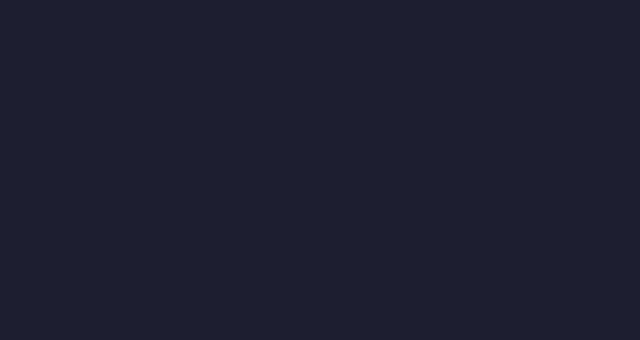
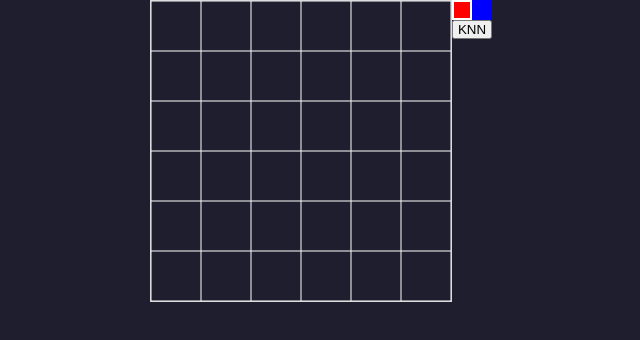
Before and after one commit to visrut7/visrut7.github.io, an Angular app: page /knn in a window 1280 px wide. Before the commit this address led to /. Shown: the top 340 px of the page, without its empty margins (319-959 px from the left). Built offline with nearby package versions, Linux system fonts and the light colour scheme.

Commit message:
add basic grid for knn

```diff
--- /dev/null
+++ b/src/app/knn/knn.component.css
@@ -0,0 +1,29 @@
+#canvas {
+  cursor: pointer;
+  border: 1px solid gainsboro;
+}
+
+.container {
+  display: flex;
+  align-items: center;
+  justify-content: center;
+}
+
+.knn-toolbox {
+  display: flex;
+}
+
+input[type="color"] {
+  border: none;
+}
+
+.color-box {
+  width: 20px;
+  height: 20px;
+  border: none;
+  cursor: pointer;
+}
+
+.border-white {
+  border: 2px solid white;
+}
--- /dev/null
+++ b/src/app/knn/knn.component.html
@@ -0,0 +1,24 @@
+<div class="container">
+  <div class="knn-toolbox">
+    <canvas #canvas id="canvas" (click)="onCanvasClick($event)"></canvas>
+    <div class="flex flex-col">
+      <div class="flex">
+        <button
+          class="color-box"
+          style="background-color: red"
+          (click)="setColor(Color.RED)"
+          [ngClass]="{ 'border-white': color === Color.RED }"
+        ></button>
+        <button
+          id="blue"
+          class="color-box"
+          style="background-color: blue"
+          (click)="setColor(Color.BLUE)"
+          [ngClass]="{ 'border-white': color === Color.BLUE }"
+        ></button>
+      </div>
+
+      <button class="cursor-pointer" (click)="performKNN()">KNN</button>
+    </div>
+  </div>
+</div>
--- /dev/null
+++ b/src/app/knn/knn.component.ts
@@ -0,0 +1,93 @@
+import { CommonModule, isPlatformBrowser } from '@angular/common';
+import {
+  AfterViewInit,
+  Component,
+  ElementRef,
+  Inject,
+  OnInit,
+  PLATFORM_ID,
+  ViewChild,
+} from '@angular/core';
+
+const SCALE_FACTOR = 50;
+
+enum Color {
+  RED = 'red',
+  BLUE = 'blue',
+}
+
+@Component({
+  selector: 'app-knn',
+  standalone: true,
+  imports: [CommonModule],
+  templateUrl: './knn.component.html',
+  styleUrl: './knn.component.css',
+})
+export class KnnComponent implements OnInit, AfterViewInit {
+  @ViewChild('canvas') canvasView!: ElementRef<HTMLCanvasElement>;
+
+  get canvas(): HTMLCanvasElement {
+    return this.canvasView.nativeElement;
+  }
+
+  color: Color = Color.RED;
+  Color = Color;
+
+  constructor(@Inject(PLATFORM_ID) private platformId: Object) {}
+
+  ngOnInit(): void {}
+
+  ngAfterViewInit(): void {
+    if (isPlatformBrowser(this.platformId)) {
+      this.canvas.width = 300;
+      this.canvas.height = 300;
+
+      this.scaleCanvas(SCALE_FACTOR);
+      this.drawGrid();
+    }
+  }
+
+  private scaleCanvas(factor: number): void {
+    const ctx = this.canvas.getContext('2d')!;
+    ctx.scale(factor, factor);
+  }
+
+  onCanvasClick(event: MouseEvent): void {
+    const x = Math.trunc(event.offsetX / SCALE_FACTOR);
+    const y = Math.trunc(event.offsetY / SCALE_FACTOR);
+    console.log(x, y);
+    this.drawPixel(x, y);
+  }
+
+  private drawPixel(x: number, y: number): void {
+    const ctx = this.canvas.getContext('2d')!;
+    ctx.fillStyle = this.color;
+    ctx.fillRect(x, y, 1, 1);
+  }
+
+  setColor(color: Color) {
+    this.color = color;
+  }
+
+  drawGrid(): void {
+    const ctx = this.canvas.getContext('2d')!;
+
+    ctx.beginPath();
+    for (let x = 0; x <= this.canvas.width; x += 1) {
+      ctx.moveTo(x, 0);
+      ctx.lineTo(x, this.canvas.height);
+    }
+
+    for (let y = 0; y <= this.canvas.width; y += 1) {
+      ctx.moveTo(0, y);
+      ctx.lineTo(this.canvas.height, y);
+    }
+
+    ctx.strokeStyle = 'white';
+    ctx.lineWidth = ctx.lineWidth / SCALE_FACTOR;
+
+    ctx.stroke();
+  }
+
+  performKNN(): void {}
+}
--- a/src/styles.css
+++ b/src/styles.css
@@ -13,3 +13,15 @@ input::-webkit-inner-spin-button {
   -webkit-appearance: none;
   margin: 0;
 }
+
+.flex {
+  display: flex;
+}
+
+.flex-col {
+  flex-direction: column;
+}
+
+.cursor-pointer {
+  cursor: pointer;
+}
```
Also changed, not shown: src/app/app.routes.ts (+9 -4 lines).
